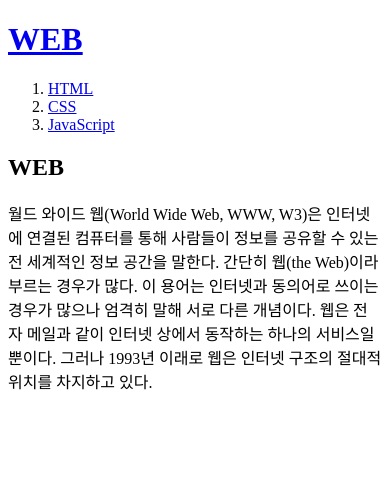
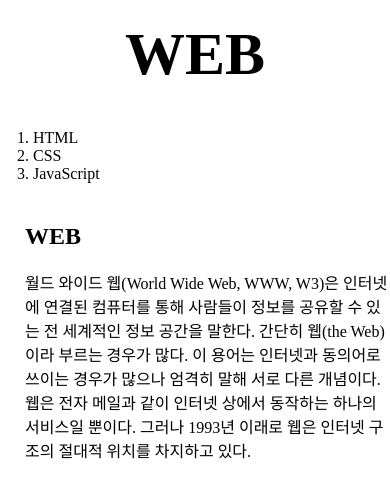
Before and after one commit to jmamama/practice, a plain HTML site: page index.html in a window 390 px wide. Drawn offline with Linux system fonts and the light colour scheme.

Commit message:
Add files via upload
web에 css사용

```diff
--- a/index.html
+++ b/index.html
@@ -3,16 +3,21 @@
 <head>
   <title>WEB1-Welcome</title>
   <meta charset="utf-8">
+  <link rel="stylesheet" href="style.css">
 </head>
 <body>
   <h1><a href="index.html">WEB</a></h1>
+  <div id="grid">
   <ol>
     <li><a href="1.html">HTML</a></li>
     <li><a href="2.html">CSS</a></li>
     <li><a href="3.html">JavaScript</a></li>
   </ol>
+  <div id="article">
   <h2>WEB</h2>
   <p>월드 와이드 웹(World Wide Web, WWW, W3)은 인터넷에 연결된 컴퓨터를 통해 사람들이 정보를 공유할 수 있는 전 세계적인 정보 공간을 말한다. 간단히 웹(the Web)이라 부르는 경우가 많다. 이 용어는 인터넷과 동의어로 쓰이는 경우가 많으나 엄격히 말해 서로 다른 개념이다. 웹은 전자 메일과 같이 인터넷 상에서 동작하는 하나의 서비스일 뿐이다. 그러나 1993년 이래로 웹은 인터넷 구조의 절대적 위치를 차지하고 있다.
   </p>
+  </div>
+</div>
 </body>
 </html>
--- /dev/null
+++ b/style.css
@@ -0,0 +1,41 @@
+body{
+  margin: 0;
+}
+  a {
+  color:black;
+  text-decoration: none;
+  }
+  h1 {
+    font-size:60px;
+    text-align: center;
+    border-bottom:1px solid gray;
+    margin:0;
+    padding:20px;
+  }
+  ol{
+    border-right: 1px solid gray;
+    width:100px;
+    margin: 0;
+    padding: 20px;
+  }
+  #grid{
+    display: grid;
+    grid-template-columns: 150px 1fr;
+  }
+  #grid ol{
+    padding-left: 33px;
+  }
+  #grid #article{
+    padding-left: 25px;
+  }
+  @media(max-width:800px){
+    #grid{
+      display: block;
+    }
+    ol{
+      border-right:none;
+    }
+    h1{
+      border-bottom:none;
+    }
+  }
```
Also changed, not shown: 1.html (+6 -1 lines), 2.html (+9 -4 lines), 3.html (+5 -0 lines), box.html (added, +20 -0 lines), grid.html (added, +24 -0 lines), mediaquery.html (added, +23 -0 lines).
